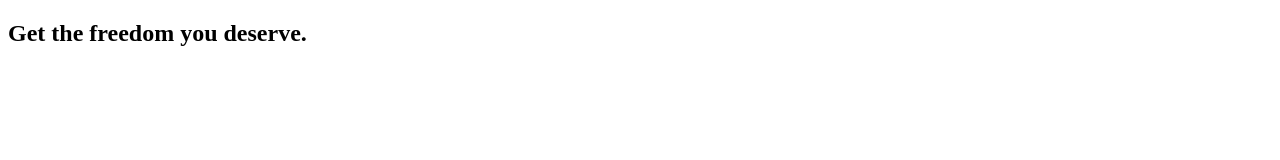
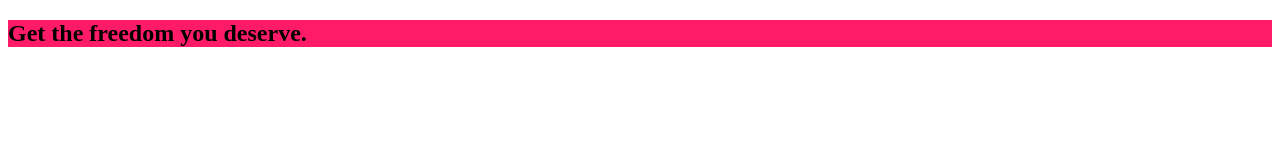
Before and after one commit to borelanjo/css-basic, a plain HTML site: page index.html in a window 1280 px wide. Drawn offline with nearby package versions, Linux system fonts and the light colour scheme; files that its build step writes are made by us from their sources.

Commit message:
Adiciona main scss e relaciona ao index.html

```diff
--- /dev/null
+++ b/assets/scss/main.scss
@@ -0,0 +1,3 @@
+section{
+    background: #ff1b68;
+}
--- a/index.html
+++ b/index.html
@@ -6,6 +6,7 @@
     <meta http-equiv="X-UA-Compatible" content="ie=edge">
     <title>uHost</title>
     <link rel="shortcut icon" href="favicon.png">
+    <link rel="stylesheet" href="assets/css/main.css">
 </head>
 
 <body>
```
